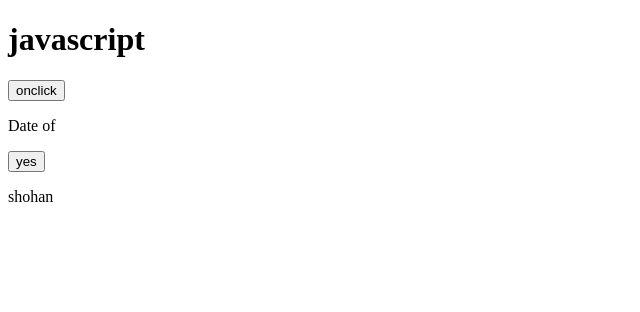
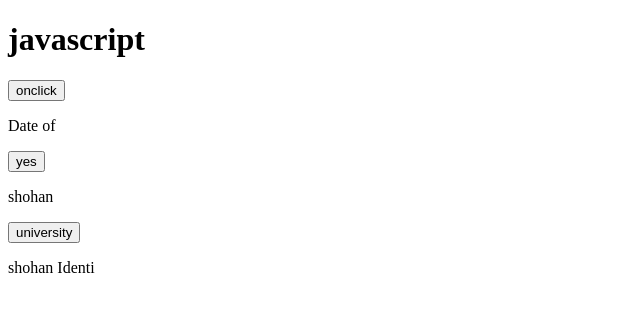
Before and after one commit to shohanrahmandev/javascript, a plain HTML site: page day 1/exci2.html in a window 1280 px wide. Shown: the whole page, without its empty margins (0-640 px from the left). Drawn offline with Linux system fonts and the light colour scheme.

Commit message:
third commit

```diff
--- a/day 1/exci2.html
+++ b/day 1/exci2.html
@@ -31,6 +31,16 @@
         shohan
     </p>
 
+    <button type="button"
+        onclick="document.getElementById('get').innerHTML='I am shohanur rahman.I am student for northden university of bangladesh'">
+
+        university
+    </button>
+
+    <p id="get">
+        shohan Identi
+    </p>
+
 </body>
 
 </html>
```
